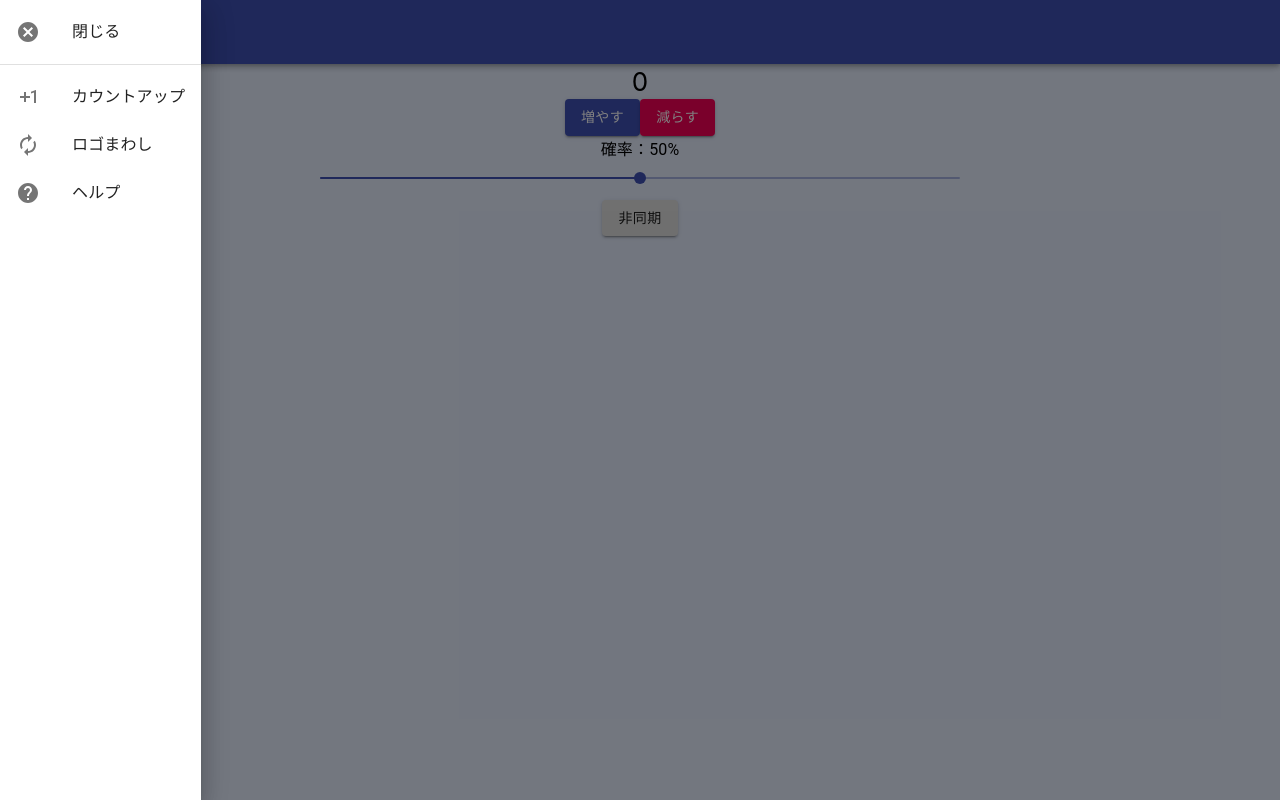
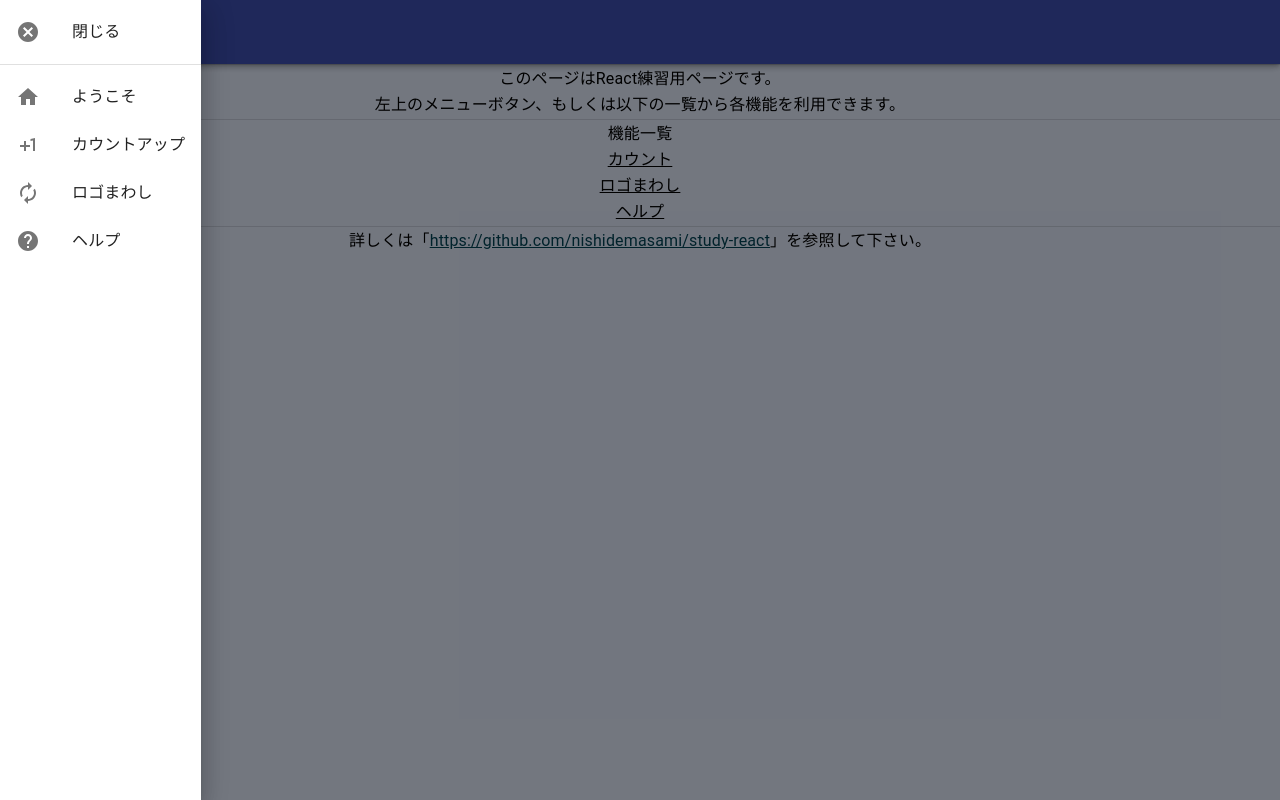
Before and after one commit to nishidemasami/study-react, a React (Create React App) app: page / in a window 1280 px wide. Both pictures are taken after a click on the button "menu". Built offline with nearby package versions, Linux system fonts and the light colour scheme.

Commit message:
ようこそページを追加

```diff
--- a/src/components/Menu/MenuItems.tsx
+++ b/src/components/Menu/MenuItems.tsx
@@ -1,8 +1,9 @@
-import { Autorenew, ExposurePlus1, Help } from "@material-ui/icons";
+import { Autorenew, Help, Home, PlusOne } from "@mui/icons-material";
 import { menuComponents } from "../../redux/state/app";
 import Count from "../Count";
 import HelpPage from "../HelpPage";
 import SpinLogo from "../SpinLogo";
+import WelcomePage from "../WelcomePage";
 
 /**
  * メニューアイテム一覧
@@ -17,7 +18,7 @@ const MenuItems: {
 	count: {
 		component: <Count />,
 		name: "カウントアップ",
-		icon: <ExposurePlus1 />,
+		icon: <PlusOne />,
 	},
 	spinLogo: {
 		component: <SpinLogo />,
@@ -29,6 +30,11 @@ const MenuItems: {
 		name: "ヘルプ",
 		icon: <Help />,
 	},
+	welcomePage: {
+		component: <WelcomePage />,
+		name: "ようこそ",
+		icon: <Home />,
+	},
 };
 
 export default MenuItems;
--- /dev/null
+++ b/src/components/WelcomePage/WelcomePage.tsx
@@ -0,0 +1,65 @@
+import { Typography } from "@mui/material";
+import styled from "styled-components";
+import { useDispatch } from "../../redux/hooks";
+import { actions } from "../../redux/state/app";
+
+const DivLikeA = styled.div`
+	cursor: pointer;
+	text-decoration: underline;
+`;
+
+const DividedDiv = styled.div`
+	border-top: 1px solid rgba(0, 0, 0, 0.12);
+`;
+
+const WelcomePage: React.VFC = () => {
+	const dispatch = useDispatch();
+	return (
+		<>
+			<DividedDiv>
+				<Typography>このページはReact練習用ページです。</Typography>
+				<Typography>
+					左上のメニューボタン、もしくは以下の一覧から各機能を利用できます。
+				</Typography>
+			</DividedDiv>
+			<DividedDiv>
+				<Typography>機能一覧</Typography>
+				<DivLikeA
+					onClick={() => dispatch(actions.setComponent("count"))}
+					onKeyPress={() => dispatch(actions.setComponent("count"))}
+					role="button"
+					tabIndex={0}
+				>
+					<Typography>カウント</Typography>
+				</DivLikeA>
+				<DivLikeA
+					onClick={() => dispatch(actions.setComponent("spinLogo"))}
+					onKeyPress={() => dispatch(actions.setComponent("spinLogo"))}
+					role="button"
+					tabIndex={0}
+				>
+					<Typography>ロゴまわし</Typography>
+				</DivLikeA>
+				<DivLikeA
+					onClick={() => dispatch(actions.setComponent("helpPage"))}
+					onKeyPress={() => dispatch(actions.setComponent("helpPage"))}
+					role="button"
+					tabIndex={0}
+				>
+					<Typography>ヘルプ</Typography>
+				</DivLikeA>
+			</DividedDiv>
+			<DividedDiv>
+				<Typography>
+					詳しくは「
+					<a href="https://github.com/nishidemasami/study-react">
+						https://github.com/nishidemasami/study-react
+					</a>
+					」を参照して下さい。
+				</Typography>
+			</DividedDiv>
+		</>
+	);
+};
+
+export default WelcomePage;
--- /dev/null
+++ b/src/components/WelcomePage/index.ts
@@ -0,0 +1,3 @@
+import WelcomePage from "./WelcomePage";
+
+export default WelcomePage;
--- a/src/redux/state/app.ts
+++ b/src/redux/state/app.ts
@@ -1,7 +1,12 @@
 import { createSlice, PayloadAction } from "@reduxjs/toolkit";
 
 /** メニューリスト */
-export const menuList = ["count", "spinLogo", "helpPage"] as const;
+export const menuList = [
+	"welcomePage",
+	"count",
+	"spinLogo",
+	"helpPage",
+] as const;
 
 /** メニュー一覧タイプ */
 export type menuComponents = typeof menuList[number];
```
